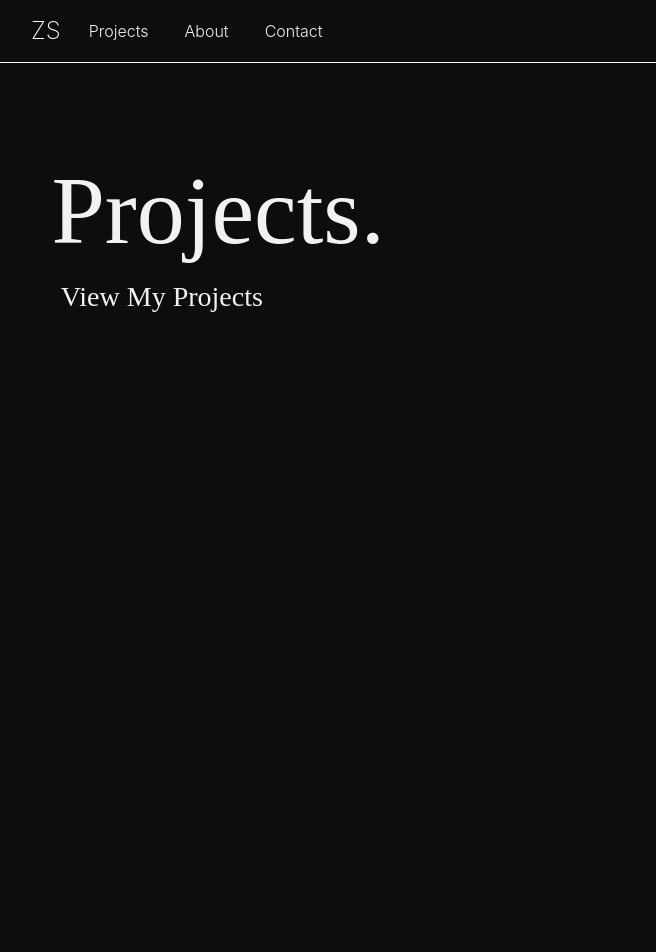
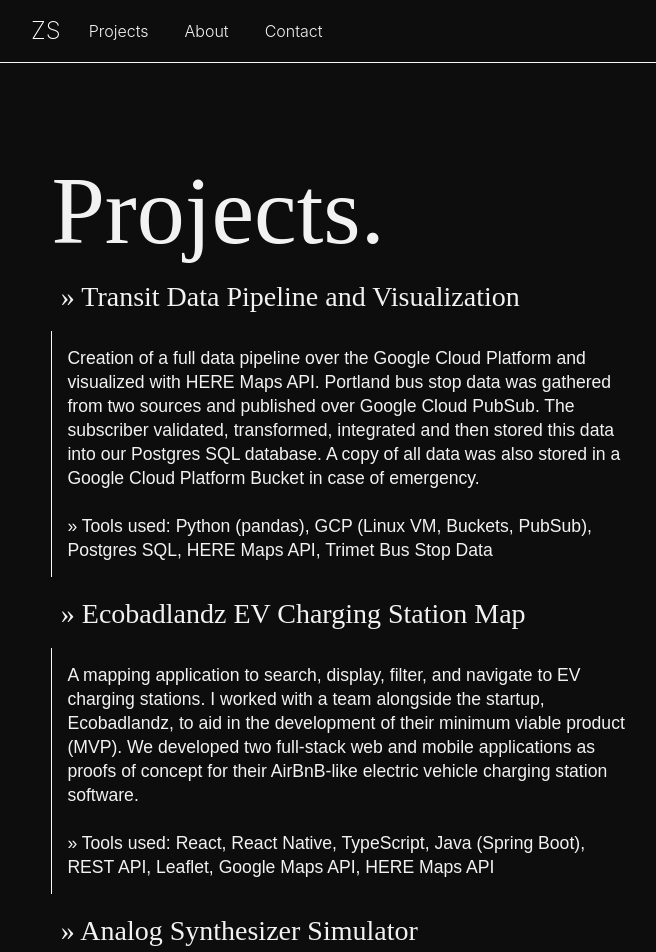
Before and after one commit to lordbaldwin1/lordbaldwin1.github.io, a React (Create React App) app: page /projects in a window 1280 px wide. Shown: the top 952 px of the page, without its empty margins (51-707 px from the left). Built offline with nearby package versions, Linux system fonts and the light colour scheme.

Commit message:
Finish project page

```diff
--- a/src/App.css
+++ b/src/App.css
@@ -55,6 +55,7 @@
 
 .home-section p {
     margin-right: 50%;
+    margin-top: 13px;
     font-size: 1.1rem;
     font-family: sans-serif;
     line-height: 1.5rem;
--- a/src/pages/Home.js
+++ b/src/pages/Home.js
@@ -14,6 +14,9 @@ const Home = () => {
       transition={{ duration: 1 }}
     >
       <h1>Welcome.</h1>
+      <Link to="/projects" className="animated-text">
+              » View My Projects
+      </Link>
       <p>
         My name is Zachary Springer, I'm a recent graduate with a Bachelor of Science in Computer Science from Portland State University. From a young age, I've been interested in computers, exploring everything from programming and modding video games to administrating servers.<br /> <br />
 
@@ -22,9 +25,6 @@ const Home = () => {
         Thank you for visiting, and feel free to explore my projects!
       </p>
       {/* Animated text link */}
-      <Link to="/projects" className="animated-text">
-        View My Projects
-      </Link>
     </motion.section>
   );
 };
--- a/src/pages/Projects.js
+++ b/src/pages/Projects.js
@@ -12,15 +12,57 @@ const Projects = () => {
       transition={{ duration: 1 }}
     >
       <h1>Projects.</h1>
-      {/* Link that opens in a new tab */}
       <a
-        href="https://google.com" /* Replace with the actual URL */
+        href="https://github.com/lordbaldwin1/Data-Visualization"
         className="animated-text"
-        target="_blank" /* Opens the link in a new tab */
-        rel="noopener noreferrer" /* Security measure */
+        target="_blank"
+        rel="noopener noreferrer"
       >
-        View My Projects
+        » Transit Data Pipeline and Visualization
       </a>
+      <p>
+        Creation of a full data pipeline over the Google Cloud Platform and visualized with HERE Maps API. Portland
+        bus stop data was gathered from two sources and published over
+        Google Cloud PubSub. The subscriber validated, transformed, integrated and
+        then stored this data into our Postgres SQL database. A copy
+        of all data was also stored in a Google Cloud Platform Bucket in case of
+        emergency. <br /> <br />
+
+        » Tools used: Python (pandas), GCP (Linux VM, Buckets, PubSub), Postgres SQL, HERE Maps API, Trimet Bus Stop Data
+      </p>
+      <a
+        href="https://github.com/lordbaldwin1/Capstone-Screenshots"
+        className="animated-text"
+        target="_blank"
+        rel="noopener noreferrer"
+      >
+        » Ecobadlandz EV Charging Station Map
+      </a>
+      <p>
+        A mapping application to search, display, filter, and navigate to EV charging stations.
+        I worked with a team alongside the startup, Ecobadlandz, to aid in the development of their minimum viable product (MVP).
+        We developed two full-stack web and mobile applications as proofs of concept for their AirBnB-like electric vehicle charging
+        station software. <br /> <br />
+
+        » Tools used: React, React Native, TypeScript, Java (Spring Boot), REST API, Leaflet, Google Maps API, HERE Maps API
+      </p>
+      <a
+        href="https://github.com/lordbaldwin1/Analog-Synthesizer-Simulation"
+        className="animated-text"
+        target="_blank"
+        rel="noopener noreferrer"
+      >
+        » Analog Synthesizer Simulator
+      </a>
+      <p>
+        A synthesizer which allows you to generate waveforms on the GUI.
+        You can generate and play sine, square, sawtooth, and triangle waves.
+        You can also combine these waves and play them. There are several options to
+        adjust the sound of these waves through sliders on the GUI. A wave file can be loaded
+        to play it through the synthesizer. You can also play a short sequence of notes.<br /> <br />
+
+        » Tools used: Python (numpy, scipy, tkinter, matplot, sounddevice)
+      </p>
     </motion.section>
   );
 };
```
